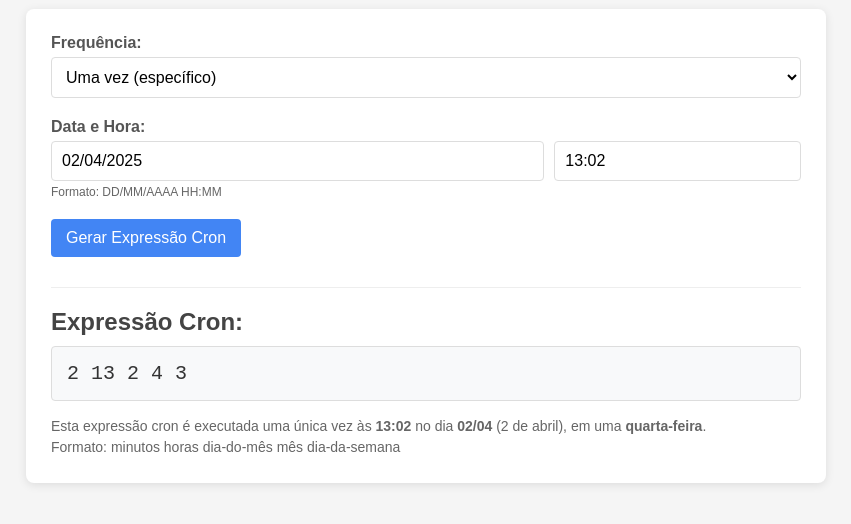
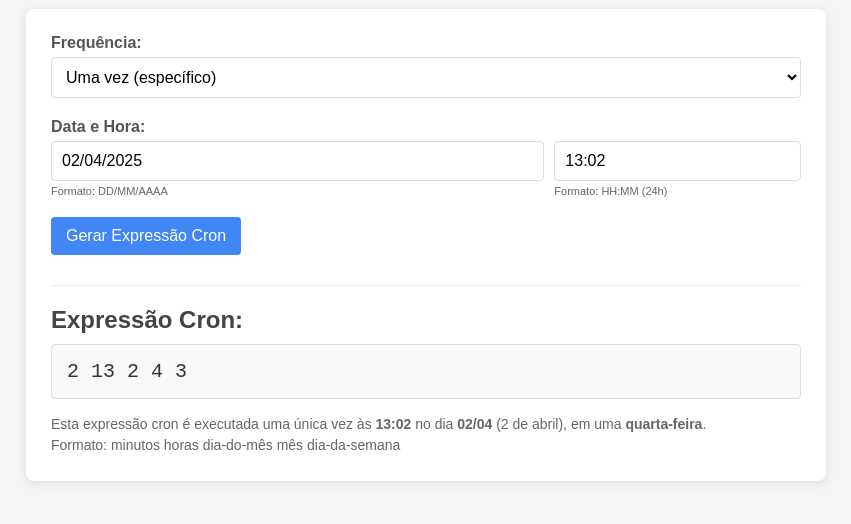
Before and after one commit to brunossouza/crongen, a website built with Vite: page index.html in a window 1280 px wide. Shown: the part 78-602 px from the top of the page, without its empty margins (214-1065 px from the left). Built offline with nearby package versions, Linux system fonts and the light colour scheme.

Commit message:
update favicon and enhance date/time input formatting instructions

```diff
--- a/index.html
+++ b/index.html
@@ -3,7 +3,7 @@
 
 <head>
   <meta charset="UTF-8" />
-  <link rel="icon" type="image/svg+xml" href="/vite.svg" />
+  <link rel="icon" type="image/svg+xml" href="/favicon.svg" />
   <meta name="viewport" content="width=device-width, initial-scale=1.0" />
   <title>Gerador de Cron</title>
 </head>
@@ -28,12 +28,13 @@
           <div class="datetime-inputs">
             <div class="date-input-wrapper">
               <input type="text" id="dateInput" placeholder="DD/MM/AAAA" required maxlength="10" />
+              <small class="form-text">Formato: DD/MM/AAAA</small>
             </div>
             <div class="time-input-wrapper">
               <input type="text" id="timeInput" placeholder="HH:MM" required maxlength="5" />
+              <small class="form-text">Formato: HH:MM (24h)</small>
             </div>
           </div>
-          <small class="form-text">Formato: DD/MM/AAAA HH:MM</small>
         </div>
 
         <button type="submit" id="generateButton">Gerar Expressão Cron</button>
--- a/src/style.css
+++ b/src/style.css
@@ -141,6 +141,12 @@ button:hover {
   outline: none;
 }
 
+.datetime-inputs .form-text {
+  margin-top: 4px;
+  font-size: 11px;
+  color: #666;
+}
+
 @media (max-width: 600px) {
   .container {
     padding: 15px;
```
